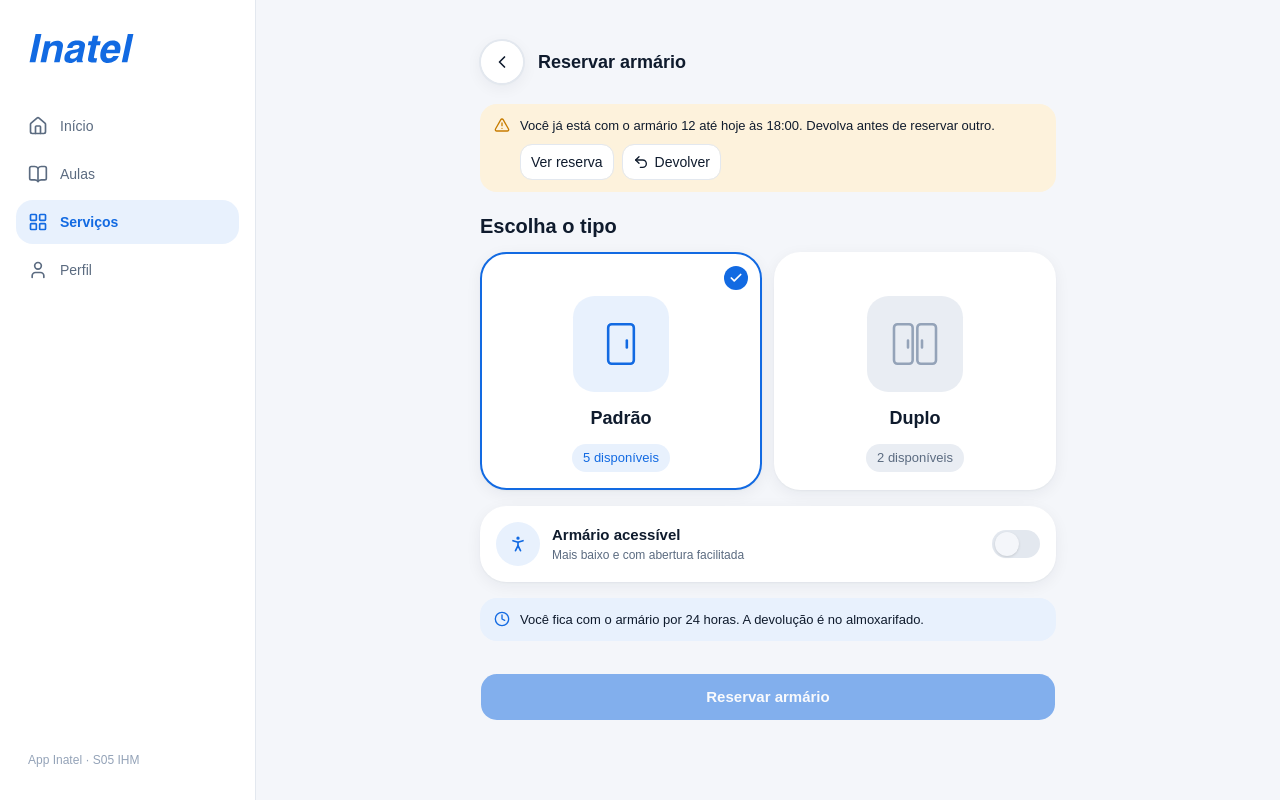
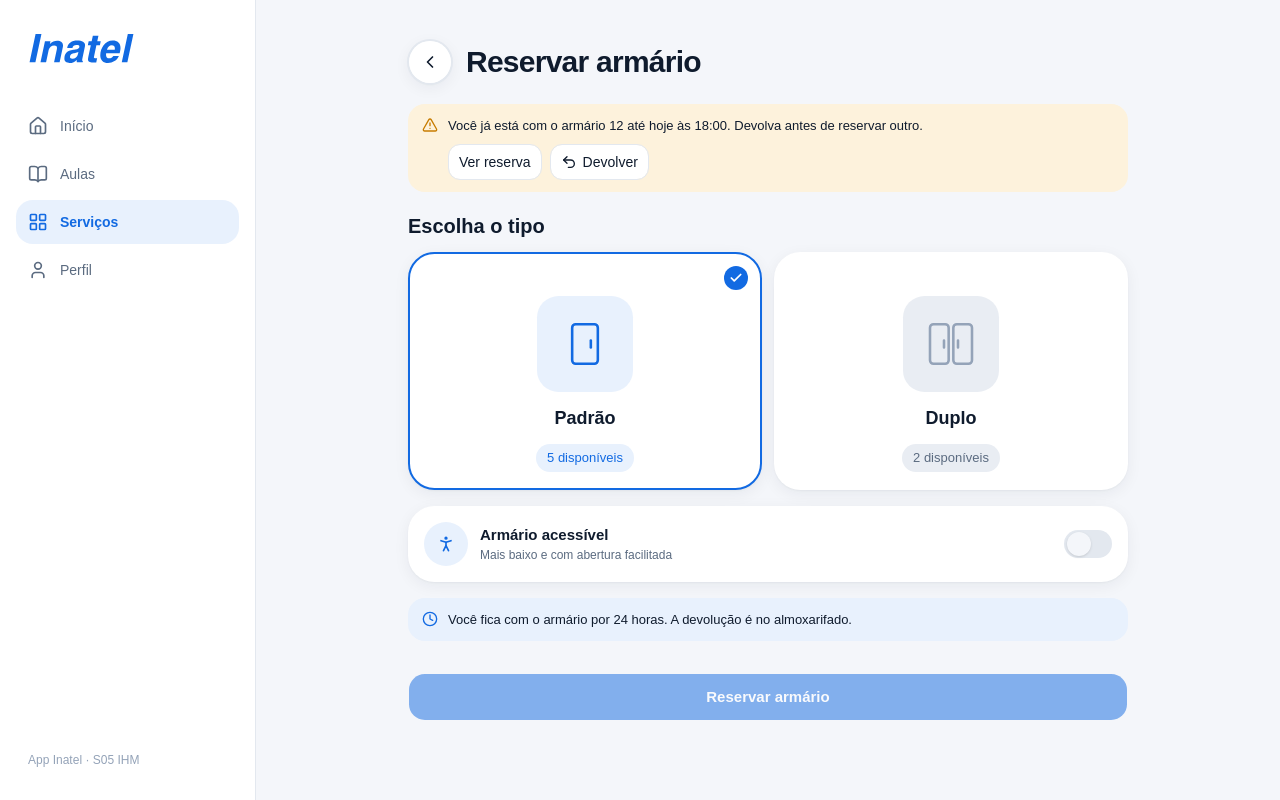
Before and after one commit to isacarol-04/s05-ihm-app-inatel, a React (Vite) app: page /servicos/armario in a window 1280 px wide. Built offline with nearby package versions, Linux system fonts and the light colour scheme.

Commit message:
Use a centered column for task screens on desktop and fix extra scroll on mobile

```diff
--- a/src/components/layout/AppShell.jsx
+++ b/src/components/layout/AppShell.jsx
@@ -1,5 +1,6 @@
 import { Outlet } from "react-router-dom"
 import { cn } from "@/lib/utils"
+import { ColunaCentral } from "./ColunaCentral"
 import { SideNav } from "./SideNav"
 import { TabBar } from "./TabBar"
 
@@ -14,10 +15,18 @@ export function AppShell({ semTabBar = false }) {
         <main
           className={cn(
             "mx-auto w-full max-w-xl px-5 pt-4 md:max-w-3xl md:px-8 md:pt-6 lg:max-w-6xl lg:px-10 lg:pt-8 lg:pb-12",
-            semTabBar ? "pb-36" : "pb-28"
+            // espaço embaixo só do tamanho do que fica fixo ali (rodapé da tela ou barra de abas), para não sobrar rolagem
+            semTabBar ? "pb-[calc(var(--altura-rodape,0px)+1rem)]" : "pb-[calc(5.5rem+env(safe-area-inset-bottom))]"
           )}
         >
-          <Outlet />
+          {/* telas internas (de tarefa) ficam na coluna central no computador */}
+          {semTabBar ? (
+            <ColunaCentral>
+              <Outlet />
+            </ColunaCentral>
+          ) : (
+            <Outlet />
+          )}
         </main>
       </div>
 
--- /dev/null
+++ b/src/components/layout/ColunaCentral.jsx
@@ -0,0 +1,7 @@
+import { cn } from "@/lib/utils"
+
+// Coluna das telas de tarefa (armário, pedidos, novo pedido, perfil): no computador
+// todas têm a mesma largura e ficam centralizadas, com título, conteúdo e botões juntos.
+export function ColunaCentral({ children, className }) {
+  return <div className={cn("mx-auto w-full max-w-[45rem]", className)}>{children}</div>
+}
--- a/src/components/layout/HeaderInterno.jsx
+++ b/src/components/layout/HeaderInterno.jsx
@@ -17,7 +17,7 @@ export function HeaderInterno({ titulo, voltarPara = "/", acao }) {
       <Button variant="surface" size="icon-xl" aria-label="Voltar" onClick={voltar}>
         <ChevronLeft />
       </Button>
-      <h1 className="flex-1 truncate text-lg font-bold">{titulo}</h1>
+      <h1 className="flex-1 truncate text-lg font-bold lg:text-[30px] lg:leading-tight lg:tracking-tight">{titulo}</h1>
       {acao}
     </header>
   )
--- a/src/components/layout/RodapeAcoes.jsx
+++ b/src/components/layout/RodapeAcoes.jsx
@@ -1,17 +1,40 @@
+import { useEffect, useRef } from "react"
 import { cn } from "@/lib/utils"
 
-// botões principais da tela: no celular/tablet ficam fixos embaixo (fácil de alcançar
-// com o polegar); no desktop ficam no fim do conteúdo, porque lá não tem barra embaixo
-export function RodapeAcoes({ children, className }) {
+// Botões principais da tela.
+// Celular/tablet: fixos embaixo (fácil de alcançar com o polegar), um embaixo do outro.
+// Computador: no fim do conteúdo, lado a lado, com o principal (o primeiro) à direita.
+// "legenda" é um texto curto embaixo dos botões ("Você acompanha tudo em Meus pedidos.").
+export function RodapeAcoes({ children, legenda, className }) {
+  const ref = useRef(null)
+
+  // avisa a página da altura real do rodapé (1 botão, 2 botões, botão + legenda...),
+  // assim ela reserva só o espaço necessário embaixo e não sobra rolagem à toa
+  useEffect(() => {
+    const raiz = document.documentElement
+    const observador = new ResizeObserver(([entrada]) => {
+      raiz.style.setProperty("--altura-rodape", `${entrada.borderBoxSize[0].blockSize}px`)
+    })
+    observador.observe(ref.current)
+    return () => {
+      observador.disconnect()
+      raiz.style.removeProperty("--altura-rodape")
+    }
+  }, [])
+
   return (
     <div
+      ref={ref}
       className={cn(
         "fixed inset-x-0 bottom-0 z-30 border-t bg-card px-5 pt-4 pb-[calc(1rem+env(safe-area-inset-bottom))]",
         "lg:static lg:mt-8 lg:border-0 lg:bg-transparent lg:p-0",
         className
       )}
     >
-      <div className="mx-auto flex max-w-xl flex-col gap-2.5 lg:mx-0">{children}</div>
+      <div className="mx-auto max-w-xl lg:max-w-none">
+        <div className="flex flex-col gap-2.5 lg:flex-row-reverse lg:*:flex-1">{children}</div>
+        {legenda && <p className="mt-2.5 text-center text-xs text-muted-foreground">{legenda}</p>}
+      </div>
     </div>
   )
 }
--- /dev/null
+++ b/src/components/shared/IconeSucesso.jsx
@@ -0,0 +1,16 @@
+import { Check } from "lucide-react"
+import { cn } from "@/lib/utils"
+
+// círculo verde com check que "aparece" nas telas de confirmação
+export function IconeSucesso({ className }) {
+  return (
+    <span
+      className={cn(
+        "flex size-20 items-center justify-center rounded-full bg-success-soft text-success animate-in zoom-in-50 fade-in duration-500 [&>svg]:size-10",
+        className
+      )}
+    >
+      <Check strokeWidth={2.5} />
+    </span>
+  )
+}
--- a/src/pages/ArmarioReserva.jsx
+++ b/src/pages/ArmarioReserva.jsx
@@ -1,10 +1,11 @@
 import { useState } from "react"
 import { Link, useLocation, useNavigate } from "react-router-dom"
-import { Check, Columns2 } from "lucide-react"
+import { Columns2 } from "lucide-react"
 import { CardReserva } from "@/components/armario/CardReserva"
 import { RegrasPainel } from "@/components/armario/RegrasPainel"
 import { HeaderInterno } from "@/components/layout/HeaderInterno"
 import { RodapeAcoes } from "@/components/layout/RodapeAcoes"
+import { IconeSucesso } from "@/components/shared/IconeSucesso"
 import { Button } from "@/components/ui/button"
 import { Skeleton } from "@/components/ui/skeleton"
 import { useAsync } from "@/hooks/useAsync"
@@ -20,7 +21,7 @@ export default function ArmarioReserva() {
 
   if (loading) {
     return (
-      <div className="mx-auto max-w-xl">
+      <div>
         <HeaderInterno titulo="Armário" voltarPara="/servicos" />
         <Skeleton className="mt-8 h-72 rounded-3xl" />
       </div>
@@ -29,7 +30,7 @@ export default function ArmarioReserva() {
 
   if (!reserva) {
     return (
-      <div className="mx-auto max-w-xl">
+      <div>
         <HeaderInterno titulo="Armário" voltarPara="/servicos" />
         <section className="mt-10 flex flex-col items-center text-center">
           <span className="flex size-20 items-center justify-center rounded-full bg-muted text-subtle">
@@ -50,15 +51,11 @@ export default function ArmarioReserva() {
   const atrasada = new Date(reserva.devolverAte) < agora
 
   return (
-    <div className="mx-auto max-w-xl">
+    <div>
       <HeaderInterno titulo="Armário" voltarPara="/servicos" />
 
       <section className="mt-6 flex flex-col items-center text-center">
-        {nova && (
-          <span className="flex size-20 items-center justify-center rounded-full bg-success-soft text-success animate-in zoom-in-50 fade-in duration-500">
-            <Check className="size-10" strokeWidth={2.5} />
-          </span>
-        )}
+        {nova && <IconeSucesso />}
         <h2 className="mt-4 text-2xl font-bold">{nova ? "Armário reservado!" : "Sua reserva"}</h2>
         <p className="mt-1 text-sm text-muted-foreground">
           {atrasada
--- a/src/pages/MeusPedidos.jsx
+++ b/src/pages/MeusPedidos.jsx
@@ -38,7 +38,7 @@ export default function MeusPedidos() {
   const [aba, setAba] = useState("andamento")
 
   return (
-    <div className="mx-auto max-w-2xl">
+    <div>
       <HeaderInterno titulo="Secretaria" voltarPara="/servicos" />
 
       <Button size="xl" className="mt-3 w-full" nativeButton={false} render={<Link to="/secretaria/novo" />}>
--- a/src/pages/Perfil.jsx
+++ b/src/pages/Perfil.jsx
@@ -1,6 +1,7 @@
 import { useCallback, useState } from "react"
 import { useNavigate } from "react-router-dom"
 import { Bell, CircleHelp, LogOut, Moon, User } from "lucide-react"
+import { ColunaCentral } from "@/components/layout/ColunaCentral"
 import { PageHeader } from "@/components/layout/PageHeader"
 import { AjudaPainel } from "@/components/perfil/AjudaPainel"
 import { DadosPessoaisPainel } from "@/components/perfil/DadosPessoaisPainel"
@@ -46,8 +47,8 @@ export default function Perfil() {
 
   return (
     <>
-      {/* tela de configurações: uma coluna só, centralizada e sem esticar no desktop */}
-      <div className="mx-auto w-full max-w-2xl">
+      {/* tela de configurações: mesma coluna central das telas de tarefa */}
+      <ColunaCentral>
         <PageHeader titulo="Perfil" />
 
         <div className="mt-4 space-y-4">
@@ -69,7 +70,7 @@ export default function Perfil() {
             <MenuItem icone={LogOut} label="Sair da conta" tom="danger" semSeta onClick={() => setPainel("sair")} />
           </MenuLista>
         </div>
-      </div>
+      </ColunaCentral>
 
       {usuario && (
         <>
--- a/src/pages/ReservarArmario.jsx
+++ b/src/pages/ReservarArmario.jsx
@@ -53,7 +53,7 @@ export default function ReservarArmario() {
   }
 
   return (
-    <div className="mx-auto max-w-xl">
+    <div>
       <HeaderInterno titulo="Reservar armário" voltarPara="/servicos" />
 
       {reservaAtual && (
--- a/src/pages/Servicos.jsx
+++ b/src/pages/Servicos.jsx
@@ -61,7 +61,8 @@ export default function Servicos() {
     <>
       <PageHeader titulo="Serviços" descricao="Resolva sua vida no campus pelo app." />
 
-      <div className="mt-4 grid gap-4 md:grid-cols-2 md:gap-5 xl:max-w-5xl">
+      {/* sem painel lateral: aqui os dois serviços são o conteúdo todo, então usam a largura inteira */}
+      <div className="mt-4 grid gap-4 md:grid-cols-2 md:gap-5">
         <ServicoCard
           icone={Columns2}
           titulo="Armário"
```
